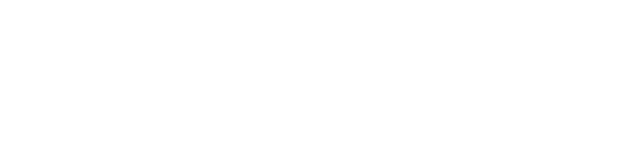
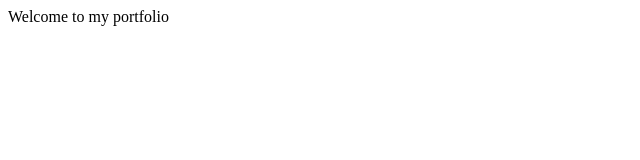
Before and after one commit to KhavishSumbhoo/web-portfolio, a plain HTML site: page index.html in a window 1280 px wide. Shown: the whole page, without its empty margins (0-640 px from the left). Drawn offline with Linux system fonts and the light colour scheme.

Commit message:
Update index.html

```diff
--- a/index.html
+++ b/index.html
@@ -3,5 +3,6 @@
 <title>My Web Portfolio</title>
 </head>
 <body>
+  Welcome to my portfolio
 </body>
 </html>
```
